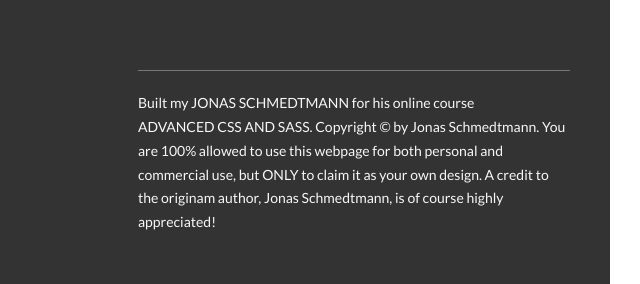
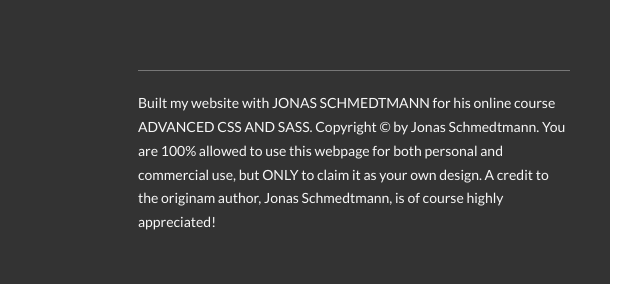
Before and after one commit to Shaqal7/Natours, a website: page index.html in a window 1280 px wide. Shown: the part 5458-5742 px from the top of the page, 640-1280 px from the left. Drawn offline with nearby package versions, Linux system fonts and the light colour scheme.

Commit message:
fix footer

```diff
--- a/index.html
+++ b/index.html
@@ -465,7 +465,7 @@
         </div>
         <div class="col-1-of-2">
           <p class="footer__copyright">
-            Built my <a href="#" class="footer__link">Jonas Schmedtmann</a> for
+            Built my website with <a href="#" class="footer__link">Jonas Schmedtmann</a> for
             his online course
             <a href="#" class="footer__link">Advanced CSS and Sass</a>.
             Copyright &copy; by Jonas Schmedtmann. You are 100% allowed to use
```
